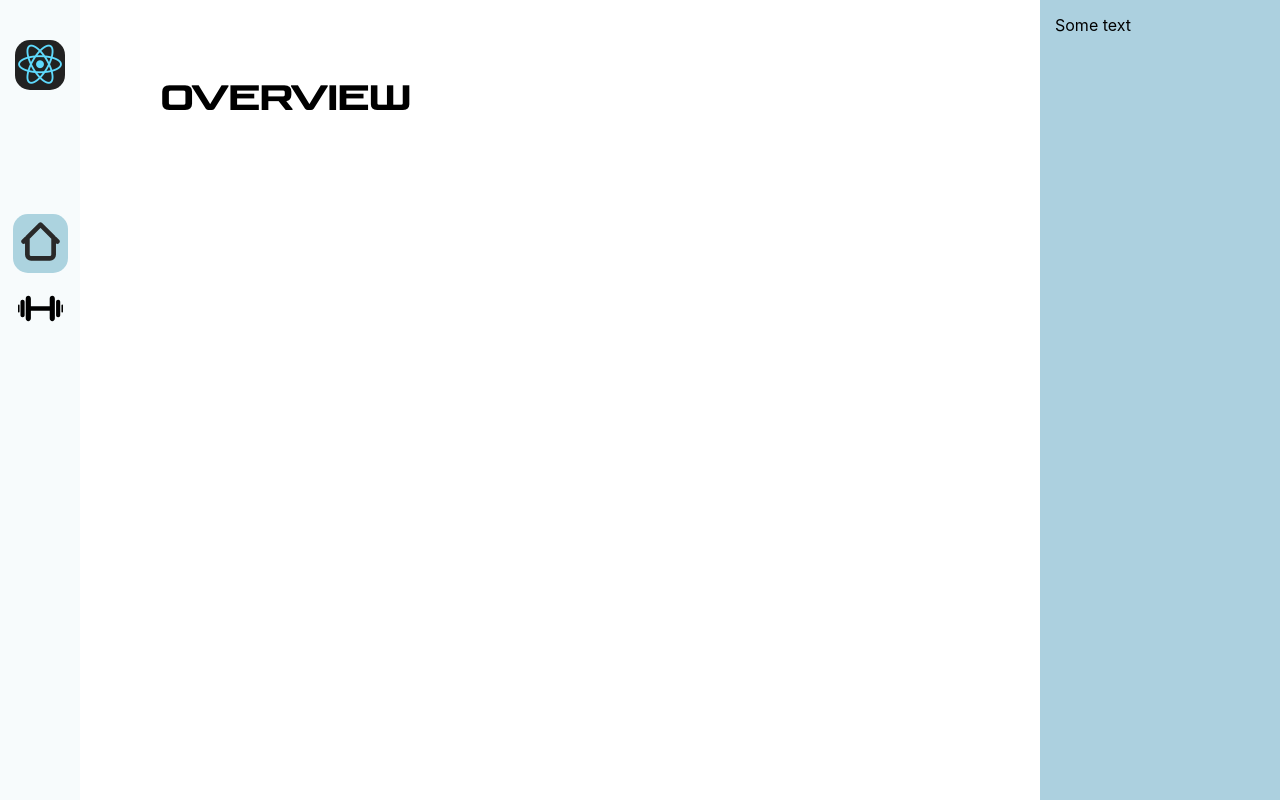
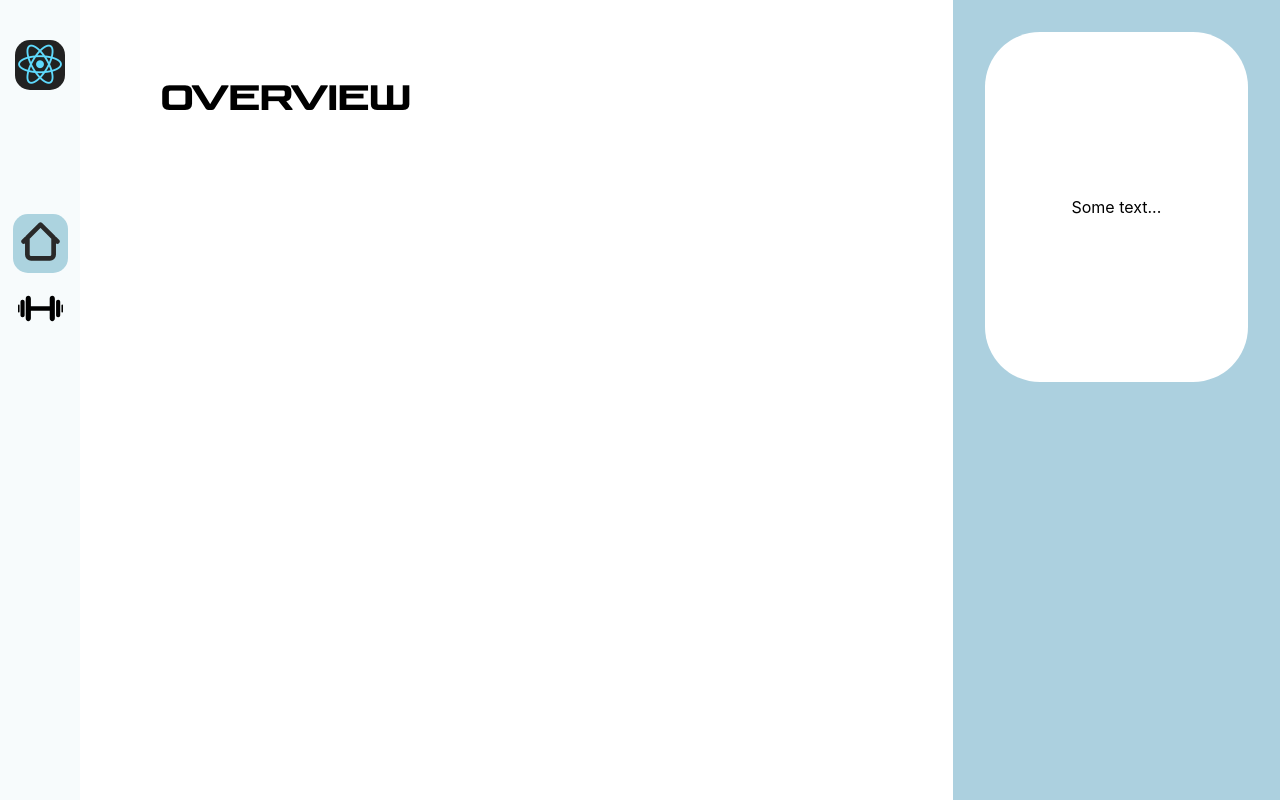
Before and after one commit to danyazero/pet-react-traine-app, a React (Create React App) app: page / in a window 1280 px wide. Built offline with nearby package versions, Linux system fonts and the light colour scheme.

Commit message:
right bar

```diff
--- a/src/App.css
+++ b/src/App.css
@@ -1,7 +1,7 @@
 .App {
   display: grid;
   grid-template-areas: "menu content secondBar";
-  grid-template-columns: 80px 8fr 2fr;
+  grid-template-columns: 80px 8fr 3fr;
 }
 
 @font-face {
--- a/src/Components/SecondBar/SecondBar.jsx
+++ b/src/Components/SecondBar/SecondBar.jsx
@@ -4,7 +4,9 @@ import st from "./SecondBar.module.css"
 const SecondBar = (props) => {
     return(
         <div className={st.secondBar}>
-            Some text
+            <div className={st.innerCard}>
+                Some text...
+            </div>
         </div>
     )
 };
--- a/src/Components/SecondBar/SecondBar.module.css
+++ b/src/Components/SecondBar/SecondBar.module.css
@@ -1,5 +1,16 @@
 .secondBar{
     grid-area: secondBar;
     background: #acd0df;
-    padding: 15px;
+    padding: 4vh;
 }
+
+.innerCard{
+    display: flex;
+    flex-direction: column;
+    justify-content: center;
+    align-items: center;
+    background: white;
+    border-radius: 55px;
+
+    height: 350px;
+}
```
